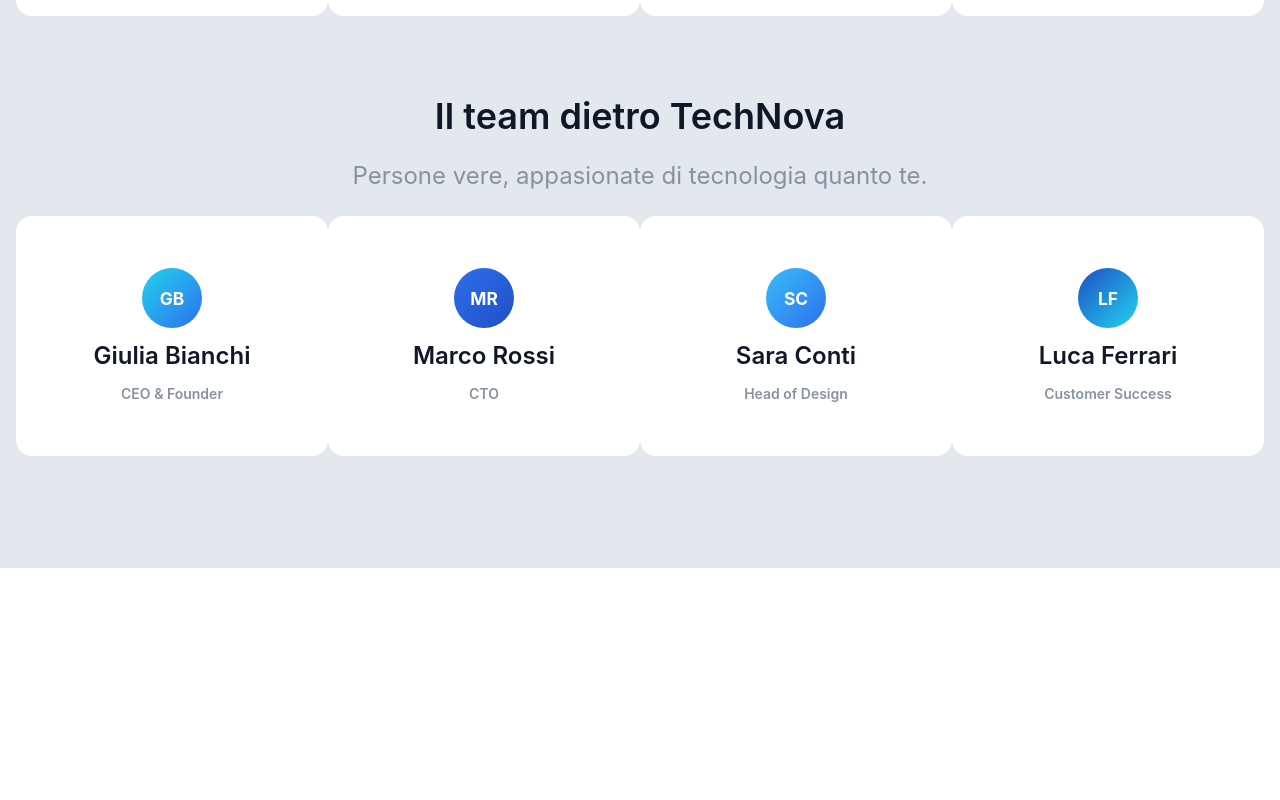
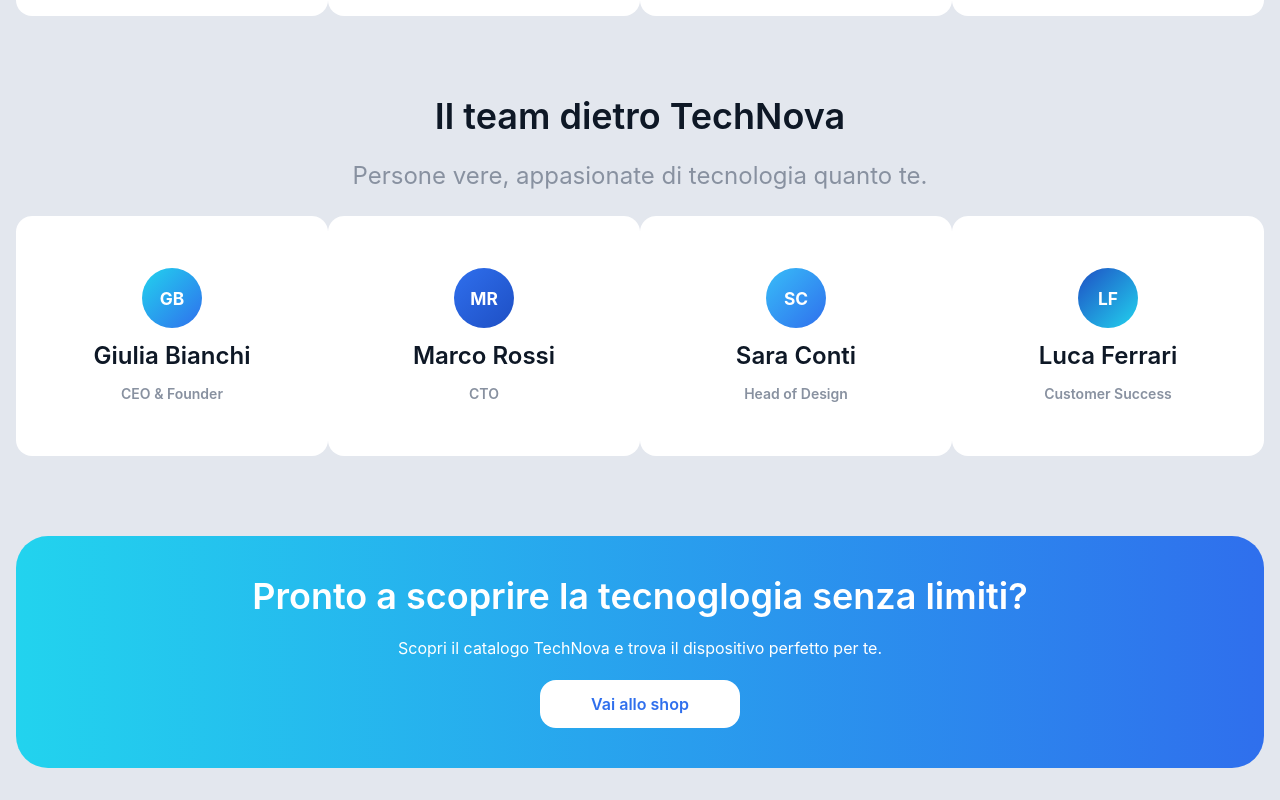
Before and after one commit to Andrea030105/FrontEnd, a React (Vite) app: page /about in a window 1280 px wide. Shown: the part 1816-2616 px from the top of the page. Before the commit the page ends 2384 px from the top, so only its background shows below. Built offline with nearby package versions, Linux system fonts and the light colour scheme; no server answers.

Commit message:
go to shop section about page done

```diff
--- a/src/pages/About.jsx
+++ b/src/pages/About.jsx
@@ -263,6 +263,24 @@
           </Card>
         </div>
       </section>
+      {/* GO TO SHOP SECTION */}
+      <section>
+        <div className="bg-brand-gradient rounded-4xl p-10 text-center ">
+          <h3 className="text-surface text-4xl font-semibold">
+            Pronto a scoprire la tecnoglogia senza limiti?
+          </h3>
+          <p className="text-surface my-5">
+            Scopri il catalogo TechNova e trova il dispositivo perfetto per te.
+          </p>
+          <Button
+            size="lg"
+            variant="lightPrimary"
+            className="text-primary-blue font-semibold w-50"
+          >
+            Vai allo shop
+          </Button>
+        </div>
+      </section>
     </div>
   );
 }
```
